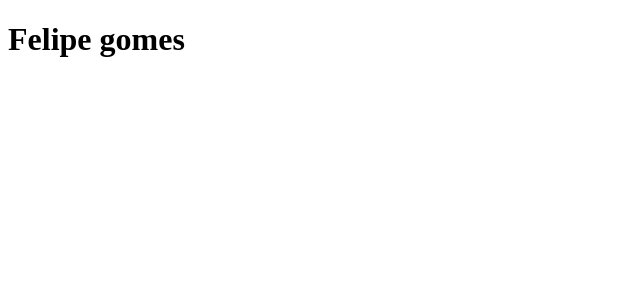
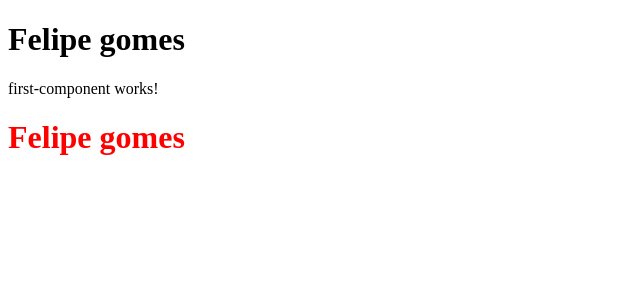
Before and after one commit to Felipe-Gs/curso-angular, an Angular app: page / in a window 1280 px wide. Shown: the top 300 px of the page, without its empty margins (0-640 px from the left). Built offline with nearby package versions, Linux system fonts and the light colour scheme.

Commit message:
feat: first component created

```diff
--- a/src/app/app.component.html
+++ b/src/app/app.component.html
@@ -1 +1,2 @@
 <h1>Felipe gomes</h1>
+<app-first-component></app-first-component>
--- a/src/app/app.module.ts
+++ b/src/app/app.module.ts
@@ -3,10 +3,12 @@ import { BrowserModule, provideClientHydration } from '@angular/platform-browser
 
 import { AppRoutingModule } from './app-routing.module';
 import { AppComponent } from './app.component';
+import { FirstComponentComponent } from './components/first-component/first-component.component';
 
 @NgModule({
   declarations: [
-    AppComponent
+    AppComponent,
+    FirstComponentComponent
   ],
   imports: [
     BrowserModule,
--- /dev/null
+++ b/src/app/components/first-component/first-component.component.css
@@ -0,0 +1,3 @@
+h1 {
+  color: red;
+}
--- /dev/null
+++ b/src/app/components/first-component/first-component.component.html
@@ -0,0 +1,2 @@
+<p>first-component works!</p>
+<h1>Felipe gomes</h1>
```
Also changed, not shown: src/app/components/first-component/first-component.component.ts (added, +8 -0 lines), 1 other file (tests, documents, lock files or other folders).
